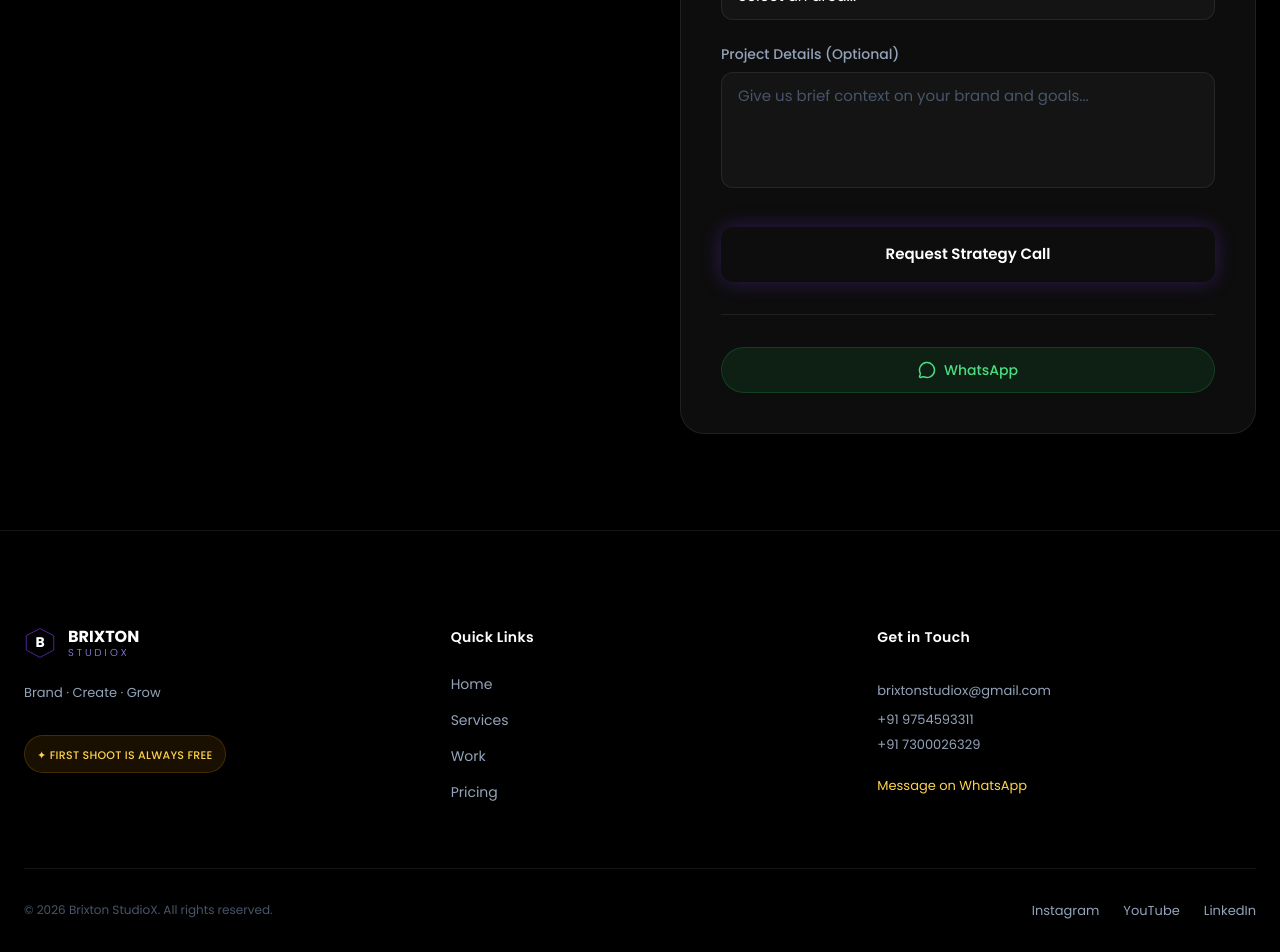
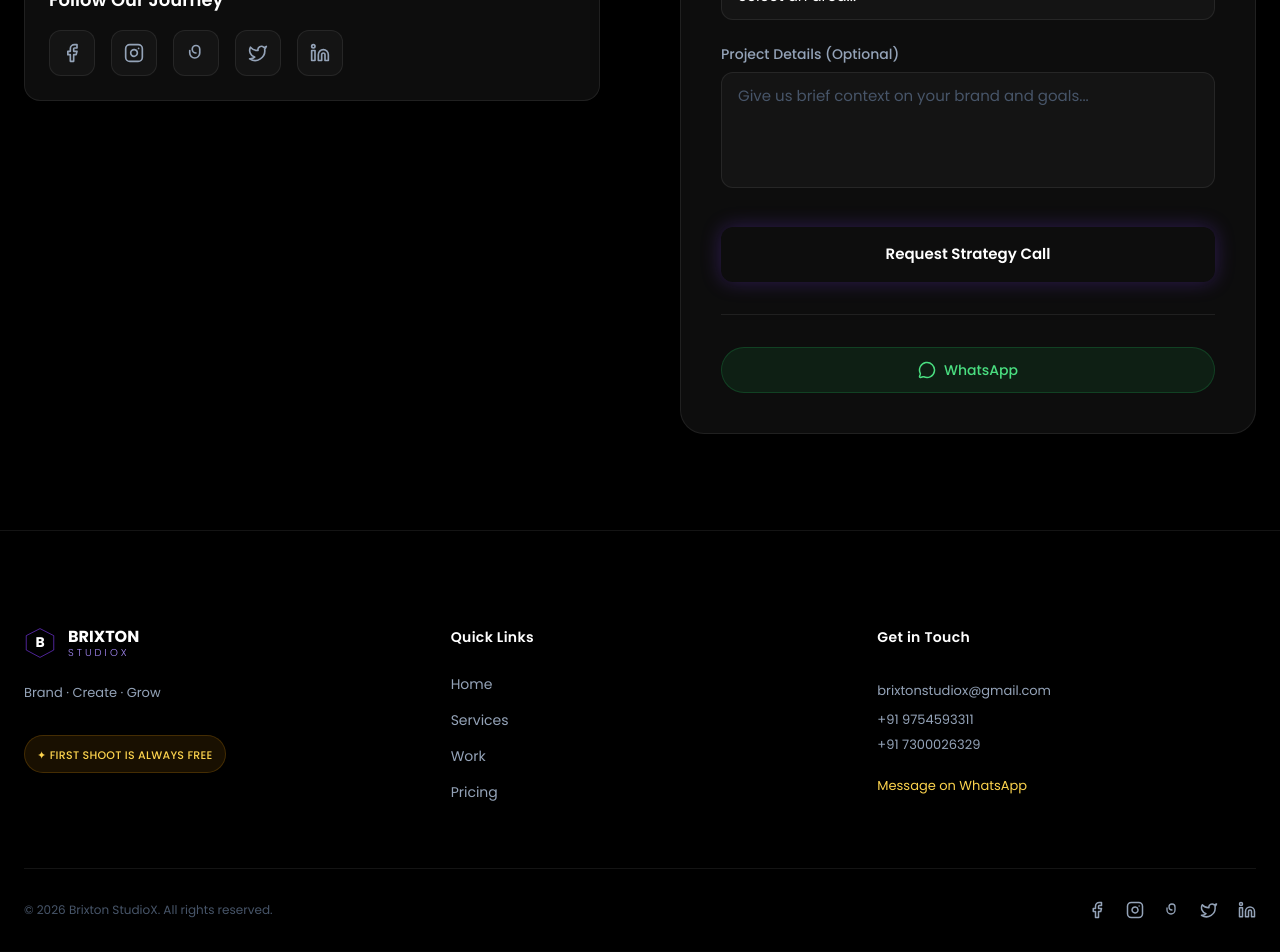
Before and after one commit to aaryan-codes56/brixton-studiox, a React (Vite) app in the folder frontend/: page /contact in a window 1280 px wide. Shown: the part 1016-1968 px from the top of the page. Built offline with nearby package versions, Linux system fonts and the light colour scheme.

Commit message:
Fix: Resolve black screen by adding missing imports in Footer and ContactPage

```diff
--- a/frontend/src/components/Footer.jsx
+++ b/frontend/src/components/Footer.jsx
@@ -1,4 +1,11 @@
 import { Link } from 'react-router-dom';
+import { Facebook, Instagram, Linkedin, Twitter } from 'lucide-react';
+
+const ThreadsIcon = () => (
+  <svg viewBox="0 0 24 24" fill="none" stroke="currentColor" strokeWidth="2" strokeLinecap="round" strokeLinejoin="round" className="w-4 h-4">
+    <path d="M12 12c-2.5 0-4.5-2-4.5-4.5S9.5 3 12 3s4.5 2 4.5 4.5V12a6 6 0 0 1-12 0V9" />
+  </svg>
+);
 
 const Footer = () => {
   return (
@@ -68,10 +75,22 @@ const Footer = () => {
           <p className="font-body text-[12px] text-text-muted">
             © {new Date().getFullYear()} Brixton StudioX. All rights reserved.
           </p>
-          <div className="flex items-center gap-6">
-             <a href="https://www.instagram.com/brixtonstudiox.official?igsh=MzY4NnNwaHY1MnFu" target="_blank" rel="noopener noreferrer" className="font-body text-[13px] text-text-secondary hover:text-accent-violet-light transition-colors">Instagram</a>
-             <a href="#" className="font-body text-[13px] text-text-secondary hover:text-accent-violet-light transition-colors">YouTube</a>
-             <a href="#" className="font-body text-[13px] text-text-secondary hover:text-accent-violet-light transition-colors">LinkedIn</a>
+          <div className="flex items-center gap-5">
+             <a href="https://www.facebook.com/share/1G2MS3rUnn/" target="_blank" rel="noopener noreferrer" className="text-text-secondary hover:text-accent-violet-light transition-colors" title="Facebook">
+               <Facebook size={18} />
+             </a>
+             <a href="https://www.instagram.com/brixtonstudiox.official?igsh=MzY4NnNwaHY1MnFu" target="_blank" rel="noopener noreferrer" className="text-text-secondary hover:text-accent-violet-light transition-colors" title="Instagram">
+               <Instagram size={18} />
+             </a>
+             <a href="https://www.threads.com/@brixtonstudiox.official" target="_blank" rel="noopener noreferrer" className="text-text-secondary hover:text-accent-violet-light transition-colors" title="Threads">
+               <ThreadsIcon />
+             </a>
+             <a href="https://x.com/brixtonstudiox" target="_blank" rel="noopener noreferrer" className="text-text-secondary hover:text-accent-violet-light transition-colors" title="X (Twitter)">
+               <Twitter size={18} />
+             </a>
+             <a href="https://www.linkedin.com/company/brixton-studiox/about/?viewAsMember=true" target="_blank" rel="noopener noreferrer" className="text-text-secondary hover:text-accent-violet-light transition-colors" title="LinkedIn">
+               <Linkedin size={18} />
+             </a>
           </div>
         </div>
       </div>
--- a/frontend/src/pages/ContactPage.jsx
+++ b/frontend/src/pages/ContactPage.jsx
@@ -1,6 +1,6 @@
 import { useState } from 'react';
 import { motion } from 'framer-motion';
-import { MessageCircle, Phone, Loader2, MapPin, Mail } from 'lucide-react';
+import { MessageCircle, Phone, Loader2, MapPin, Mail, Facebook, Instagram, Linkedin, Twitter } from 'lucide-react';
 import toast from 'react-hot-toast';
 import api from '../utils/api';
 import Navbar from '../components/Navbar';
@@ -120,6 +120,30 @@ export default function ContactPage() {
                     </p>
                   </div>
                 </div>
+
+                <div className="bg-card border border-border-subtle p-6 rounded-2xl">
+                  <h3 className="text-lg font-body font-semibold text-text-white mb-4">Follow Our Journey</h3>
+                  <div className="flex flex-wrap gap-4">
+                    {[
+                      { icon: <Facebook size={20} />, url: 'https://www.facebook.com/share/1G2MS3rUnn/', label: 'Facebook' },
+                      { icon: <Instagram size={20} />, url: 'https://www.instagram.com/brixtonstudiox.official?igsh=MzY4NnNwaHY1MnFu', label: 'Instagram' },
+                      { icon: <svg viewBox="0 0 24 24" fill="none" stroke="currentColor" strokeWidth="2" strokeLinecap="round" strokeLinejoin="round" className="w-5 h-5"><path d="M12 12c-2.5 0-4.5-2-4.5-4.5S9.5 3 12 3s4.5 2 4.5 4.5V12a6 6 0 0 1-12 0V9" /></svg>, url: 'https://www.threads.com/@brixtonstudiox.official', label: 'Threads' },
+                      { icon: <Twitter size={20} />, url: 'https://x.com/brixtonstudiox', label: 'X' },
+                      { icon: <Linkedin size={20} />, url: 'https://www.linkedin.com/company/brixton-studiox/about/?viewAsMember=true', label: 'LinkedIn' }
+                    ].map((social) => (
+                      <a
+                        key={social.label}
+                        href={social.url}
+                        target="_blank"
+                        rel="noopener noreferrer"
+                        className="p-3 bg-[rgba(255,255,255,0.03)] border border-border-subtle rounded-xl text-text-secondary hover:text-accent-violet-light hover:border-accent-violet-light/30 transition-all"
+                        title={social.label}
+                      >
+                        {social.icon}
+                      </a>
+                    ))}
+                  </div>
+                </div>
               </div>
 
               {/* Map Removed per request */}
```
